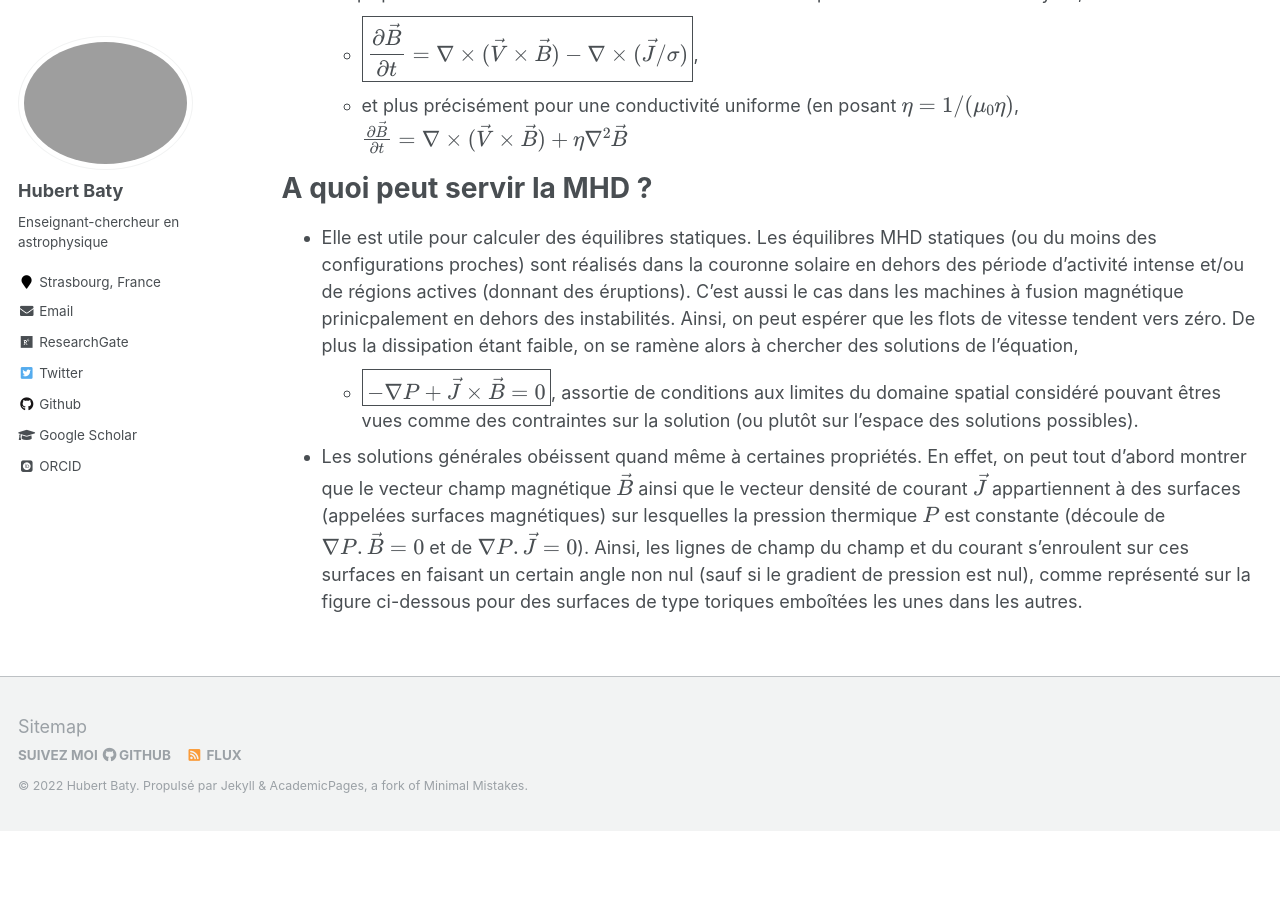
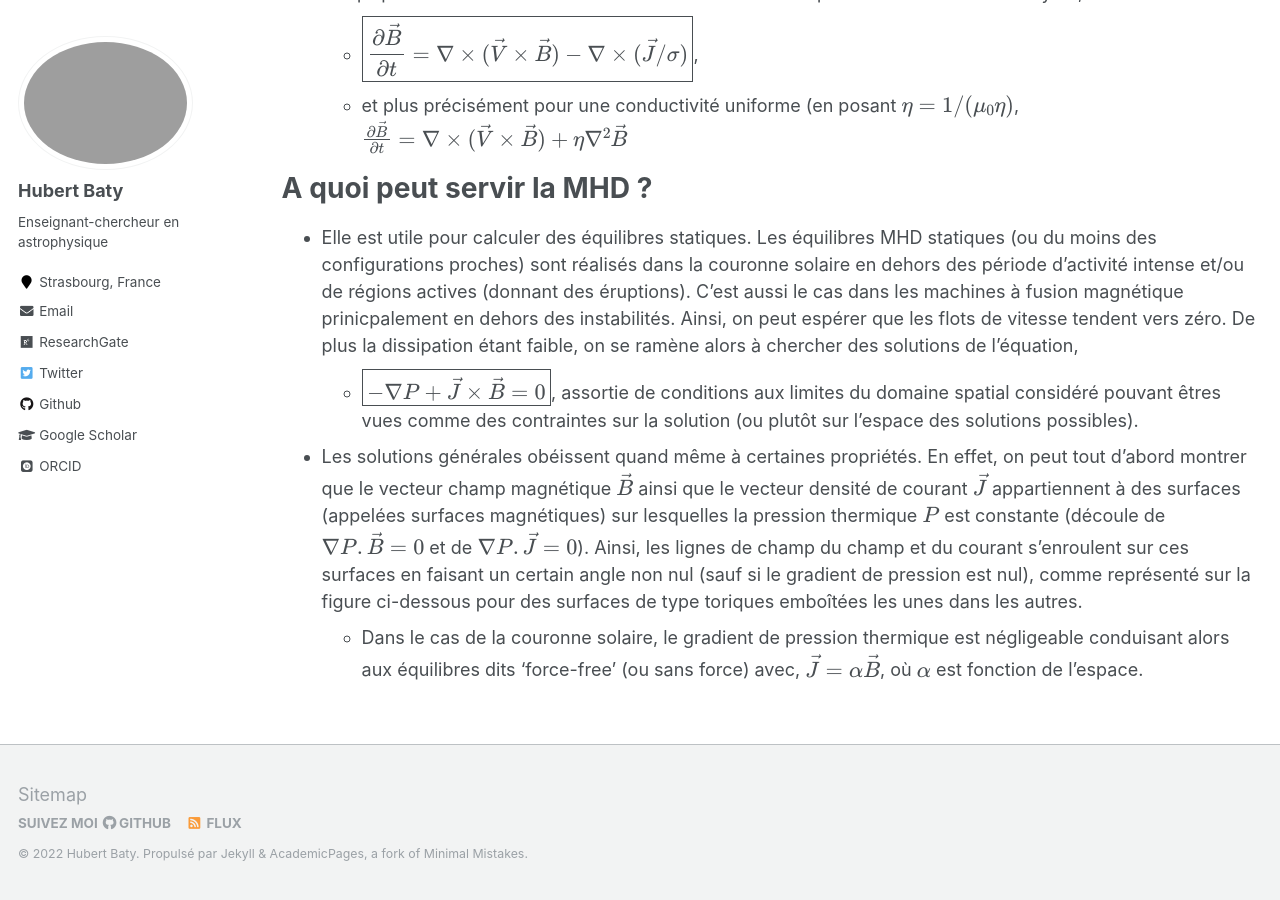
Before and after one commit to hubertbaty/hubertbaty.github.io, a Jekyll site: the page built from _pages/MHD.md, in a window 1280 px wide and 900 px high, scrolled down 2850 px. Built offline with Jekyll 4.4.1, drawn with Linux system fonts in a browser that asks for light colours; some web fonts are replaced; formulas are drawn with MathJax 3; before the commit the page ends 3681 px from its top, so only the background shows below that.

Commit message:
Update MHD.md

```diff
--- a/_pages/MHD.md
+++ b/_pages/MHD.md
@@ -61,3 +61,4 @@ A quoi peut servir la MHD ?
   * $$\boxed{ - \nabla P + \vec J \times \vec B = 0}$$, assortie de conditions aux limites du domaine spatial considéré pouvant êtres vues comme des contraintes sur la solution (ou plutôt sur l'espace des solutions possibles).
 
 * Les solutions générales obéissent quand même à certaines propriétés. En effet, on peut tout d'abord montrer que le vecteur champ magnétique $\vec B$ ainsi que le vecteur densité de courant $\vec J$ appartiennent à des surfaces (appelées surfaces magnétiques) sur lesquelles la pression thermique $P$ est constante (découle de $\nabla P . \vec B = 0$ et de $\nabla P . \vec J = 0$). Ainsi, les lignes de champ du champ et du courant s'enroulent sur ces surfaces en faisant un certain angle non nul (sauf si le gradient de pression est nul), comme représenté sur la figure ci-dessous pour des surfaces de type toriques emboîtées les unes dans les autres.
+  * Dans le cas de la couronne solaire, le gradient de pression thermique est négligeable conduisant alors aux équilibres dits 'force-free' (ou sans force) avec, $\vec J = \alpha \vec B$, où $\alpha$ est fonction de l'espace.
```
